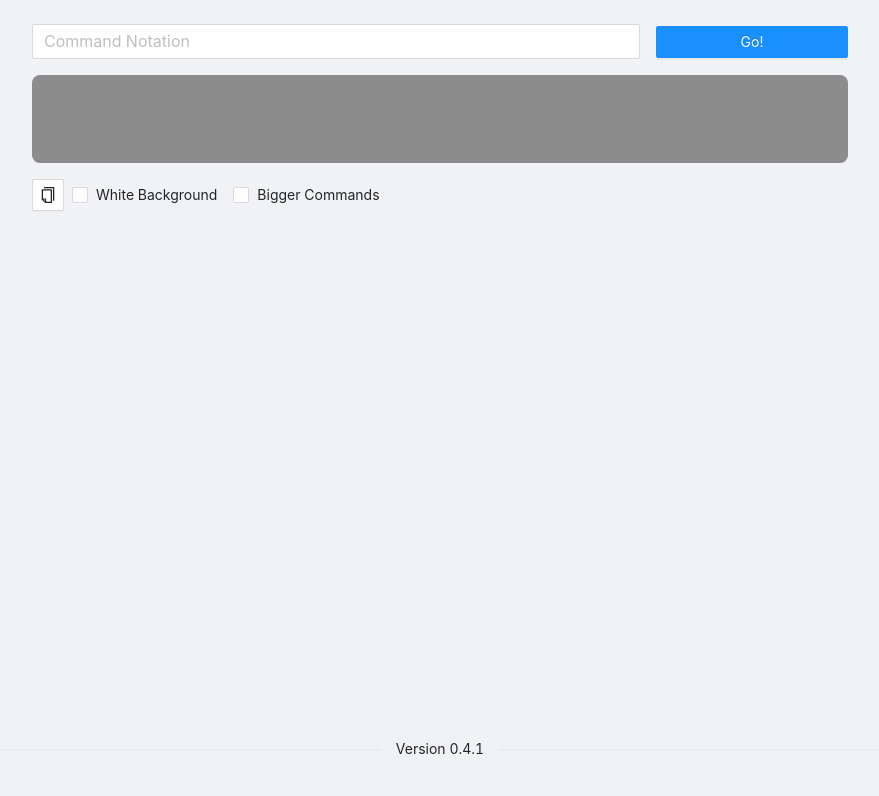
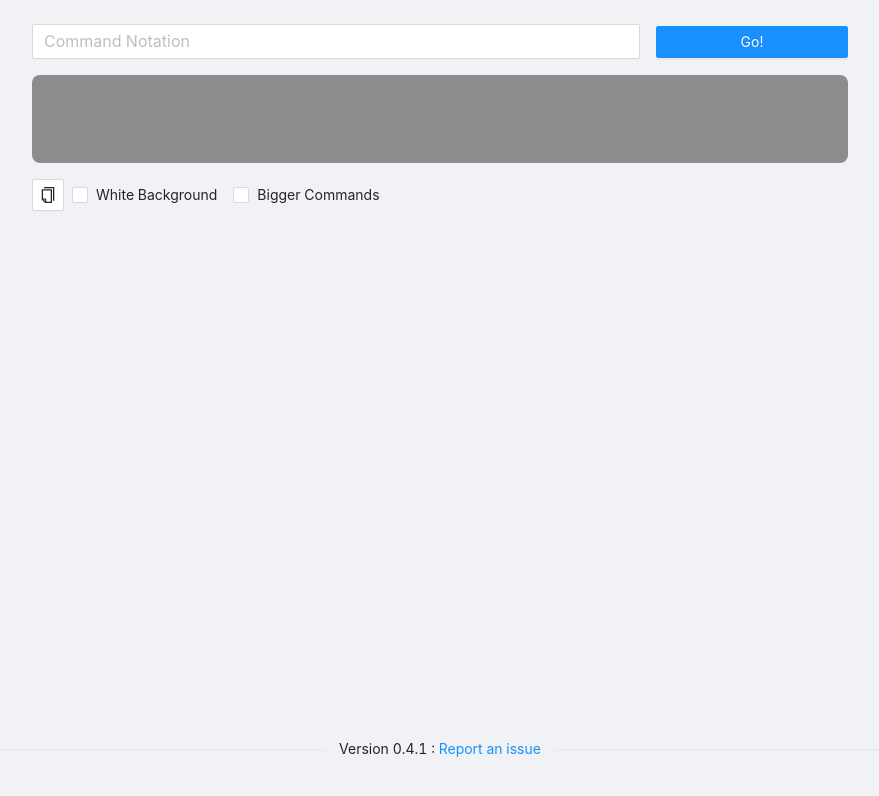
Before and after one commit to BigRiceEater/tekken-notation-builder, a React (Create React App) app: page / in a window 1280 px wide. Shown: the top 796 px of the page, without its empty margins (200-1079 px from the left). Built offline with nearby package versions, Linux system fonts and the light colour scheme.

Commit message:
Add link to report an issue

```diff
--- a/src/routes/root.js
+++ b/src/routes/root.js
@@ -1,10 +1,11 @@
-import { Outlet } from "react-router-dom";
-import { Layout, Row, Divider } from "antd";
+import { Link, Outlet } from "react-router-dom";
+import { Layout, Row, Divider, Typography } from "antd";
 import { ToastContainer } from "react-toastify";
 import "react-toastify/dist/ReactToastify.css";
 import packageData from "../../package.json";
 
 const { Content, Footer } = Layout;
+const { Link: Hyperlink } = Typography;
 
 const Root = () => {
   return (
@@ -16,7 +17,12 @@ const Root = () => {
       </Content>
       <Footer>
         <Divider orientation="center" plain>
-          Version {packageData.version}
+          Version {packageData.version} :{" "}
+          <Hyperlink
+            href="https://github.com/BigRiceEater/tekken-notation-builder/issues"
+            target="blank">
+            Report an issue
+          </Hyperlink>
         </Divider>
       </Footer>
       <ToastContainer
```
